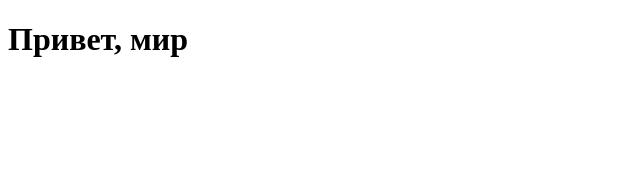
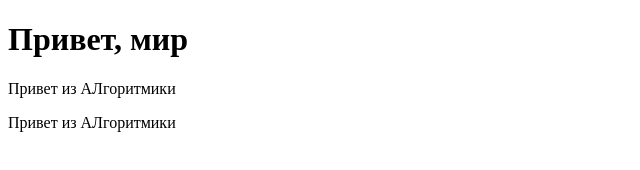
Before and after one commit to SuperPuperBombaNoName/1st-project, a plain HTML site: page index.html in a window 1280 px wide. Shown: the whole page, without its empty margins (0-640 px from the left). Drawn offline with Linux system fonts and the light colour scheme.

Commit message:
Update index.html

```diff
--- a/index.html
+++ b/index.html
@@ -7,5 +7,7 @@
  </head>
  <body>
   <h1>Привет, мир</h1>
+  <p>Привет из АЛгоритмики</p>
+  <p>Привет из АЛгоритмики</p>
  </body>
 </html>
```
